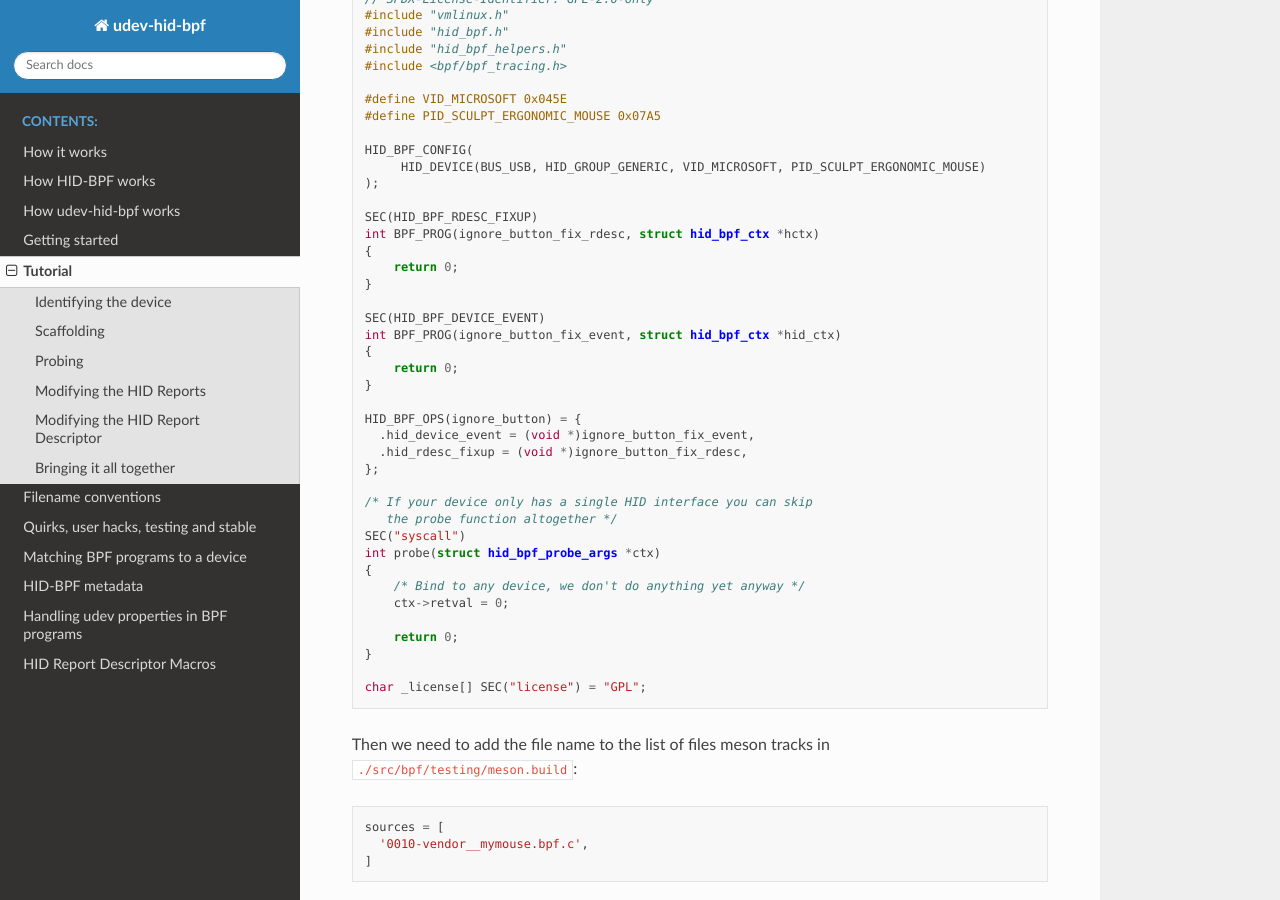
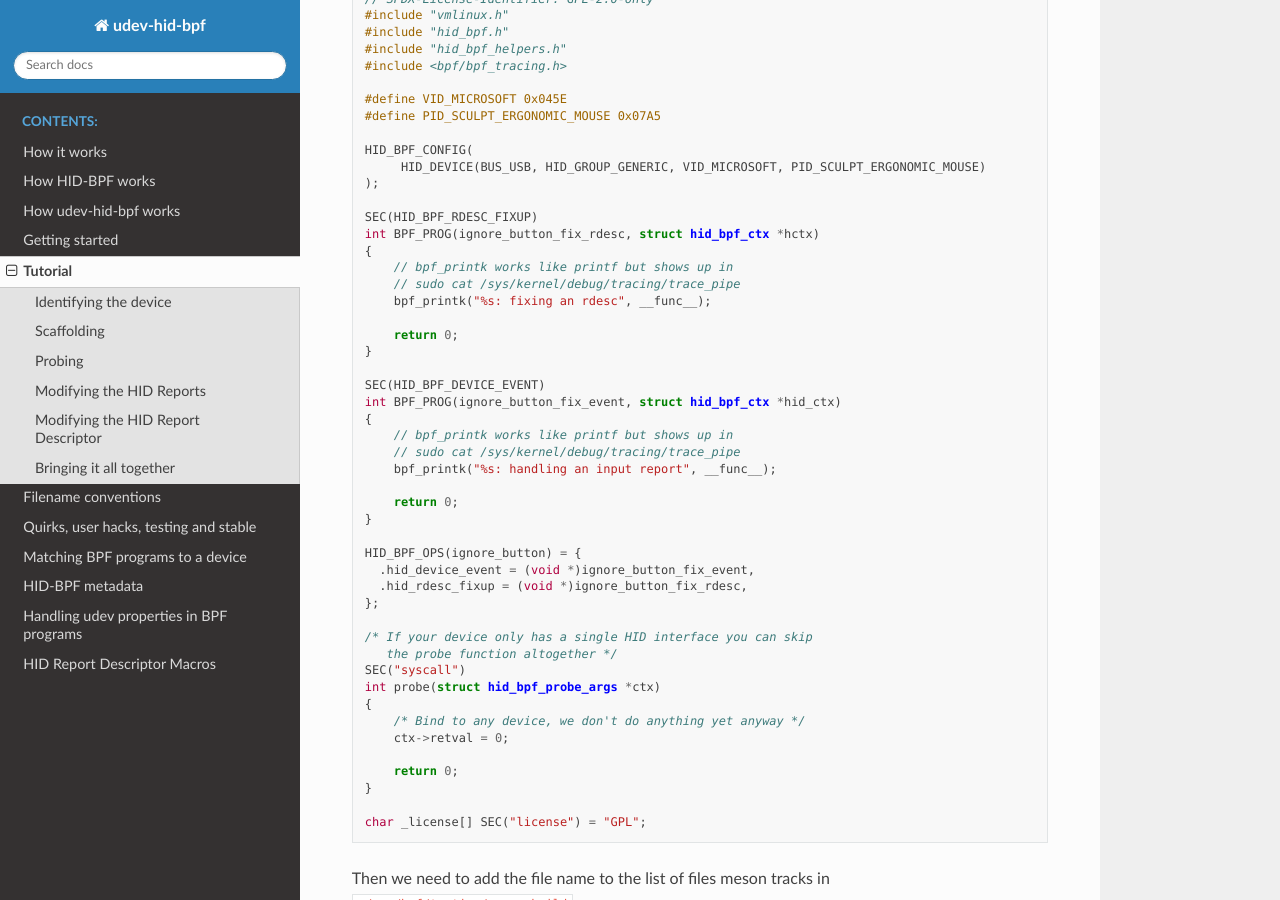
Before and after one commit to icecream95/udev-hid-bpf, a Sphinx documentation site: the page built from doc/tutorial.rst, in a window 1280 px wide and 900 px high, scrolled down 1594 px. Built offline with Sphinx 7.4.7 and the Read the Docs theme 3.1.0, drawn with Linux system fonts in a browser that asks for light colours.

Commit message:
doc: add a bpf_printk example in the tutorial
Because right now we don't mention this at all but anyone who wants to
debug this will heavily rely on it.

Signed-off-by: Peter Hutterer <peter.hutterer@who-t.net>

```diff
--- a/doc/tutorial.rst
+++ b/doc/tutorial.rst
@@ -88,12 +88,20 @@ And this file contains:
   SEC(HID_BPF_RDESC_FIXUP)
   int BPF_PROG(ignore_button_fix_rdesc, struct hid_bpf_ctx *hctx)
   {
+      // bpf_printk works like printf but shows up in
+      // sudo cat /sys/kernel/debug/tracing/trace_pipe
+      bpf_printk("%s: fixing an rdesc", __func__);
+
       return 0;
   }
 
   SEC(HID_BPF_DEVICE_EVENT)
   int BPF_PROG(ignore_button_fix_event, struct hid_bpf_ctx *hid_ctx)
   {
+      // bpf_printk works like printf but shows up in
+      // sudo cat /sys/kernel/debug/tracing/trace_pipe
+      bpf_printk("%s: handling an input report", __func__);
+
       return 0;
   }
 
```
